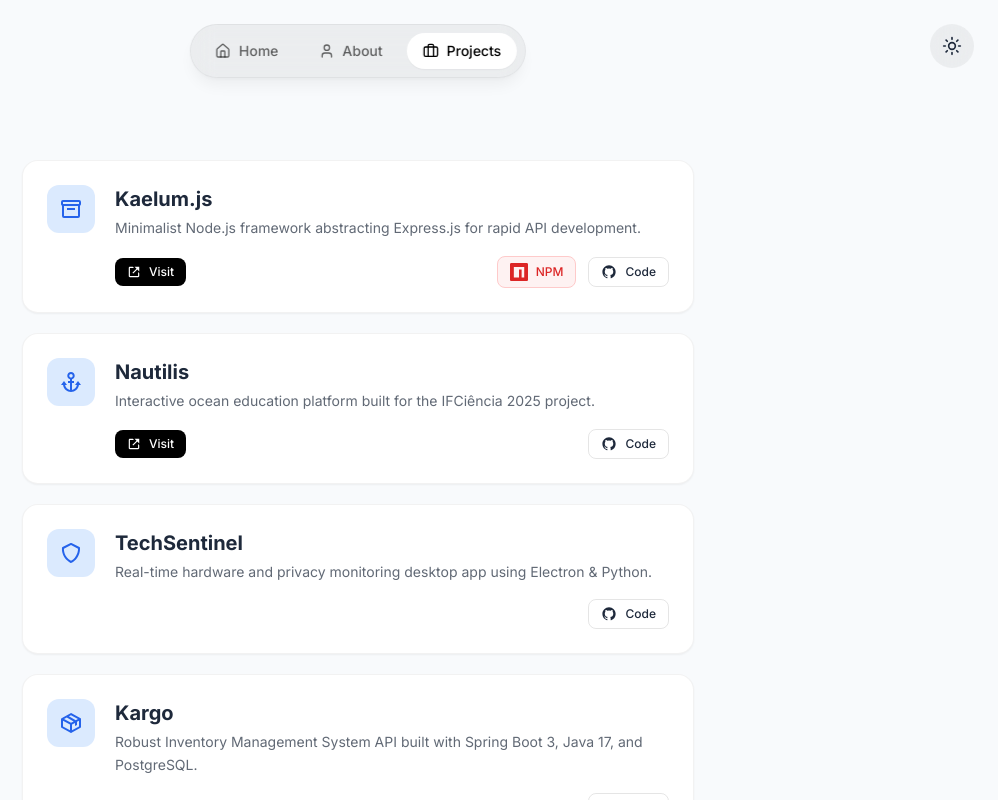
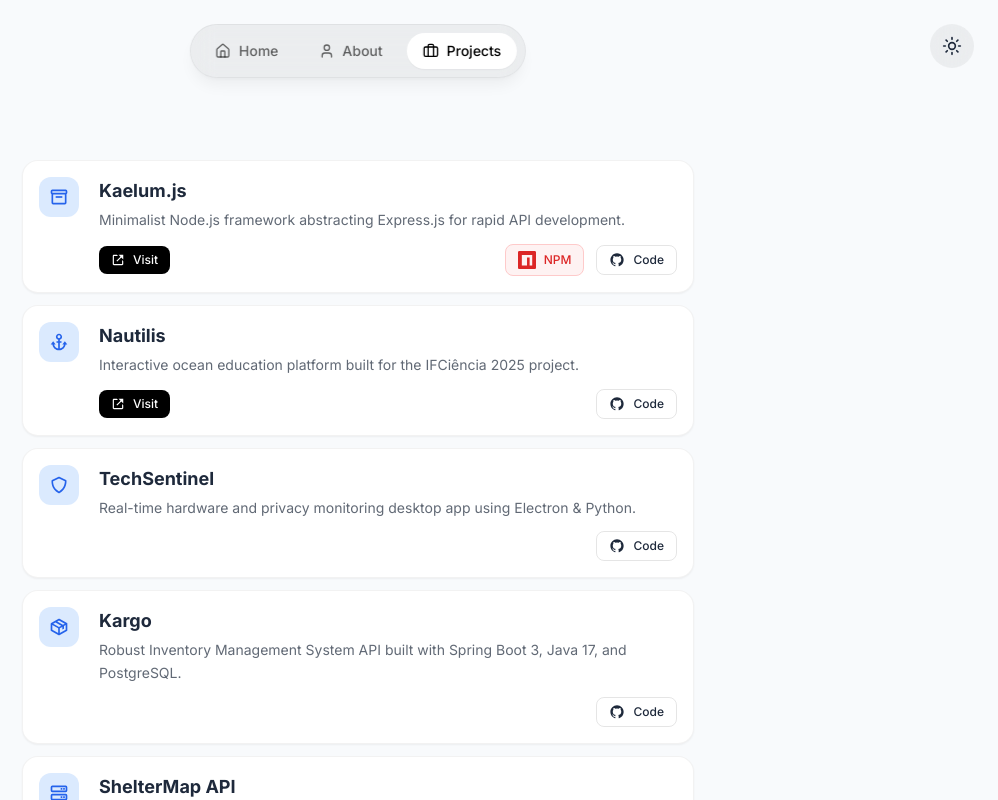
Before and after one commit to MatheusCampagnolo/portfolio, a React (Vite) app: page /projects in a window 1280 px wide. Shown: the whole page, without its empty margins (282-1280 px from the left). Built offline with nearby package versions, Linux system fonts and the light colour scheme.

Commit message:
style: update projects card layout to be more compact

```diff
--- a/src/pages/Projects.tsx
+++ b/src/pages/Projects.tsx
@@ -62,13 +62,13 @@ export default function Projects() {
             <div
                 className="max-w-2xl w-full pt-20 pb-20"
             >
-                <div className="flex flex-col gap-5">
+                <div className="flex flex-col gap-3">
                     {projects.map((project) => (
                         <motion.div
                             key={project.title}
                             whileHover={{ y: -2 }}
                             className={clsx(
-                                "group relative p-5 md:p-6 rounded-2xl border transition-all duration-300 w-full",
+                                "group relative p-4 rounded-2xl border transition-all duration-300 w-full",
                                 theme === 'dark'
                                     ? "bg-white/5 border-white/10 hover:border-white/20 hover:bg-white/10"
                                     : "bg-white border-black/5 shadow-sm hover:shadow-md"
@@ -81,24 +81,24 @@ export default function Projects() {
                                         <img
                                             src={project.image}
                                             alt={project.title}
-                                            className="w-12 h-12 min-w-[3rem] rounded-xl object-cover border border-black/5"
+                                            className="w-10 h-10 min-w-[2.5rem] rounded-xl object-cover border border-black/5"
                                         />
                                     ) : (
                                         <div className={clsx(
-                                            "w-12 h-12 min-w-[3rem] rounded-xl flex items-center justify-center transition-colors",
+                                            "w-10 h-10 min-w-[2.5rem] rounded-xl flex items-center justify-center transition-colors",
                                             theme === 'dark' ? "bg-blue-500/20 text-blue-300" : "bg-blue-100 text-blue-600"
                                         )}>
-                                            <project.icon size={24} />
+                                            <project.icon size={20} />
                                         </div>
                                     )}
                                 </div>
 
                                 {/* Content */}
                                 <div className="flex-grow">
-                                    <h3 className={clsx("text-xl font-bold mb-1", theme === 'dark' ? "text-white" : "text-anthracite")}>
+                                    <h3 className={clsx("text-lg font-bold mb-1", theme === 'dark' ? "text-white" : "text-anthracite")}>
                                         {project.title}
                                     </h3>
-                                    <p className={clsx("text-sm leading-relaxed mb-4", theme === 'dark' ? "text-pearl/70" : "text-anthracite/70")}>
+                                    <p className={clsx("text-sm leading-relaxed mb-3", theme === 'dark' ? "text-pearl/70" : "text-anthracite/70")}>
                                         {project.desc}
                                     </p>
 
```
